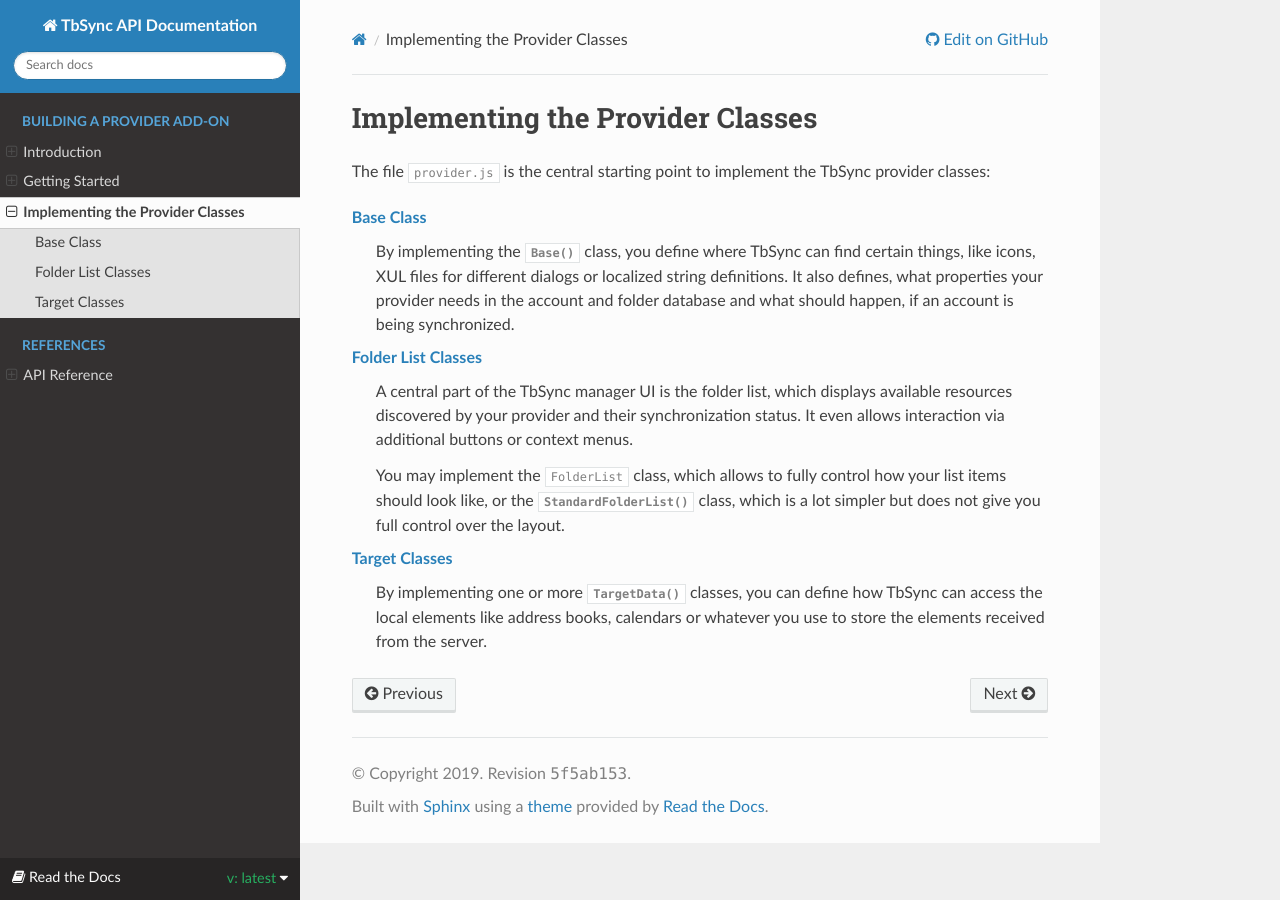
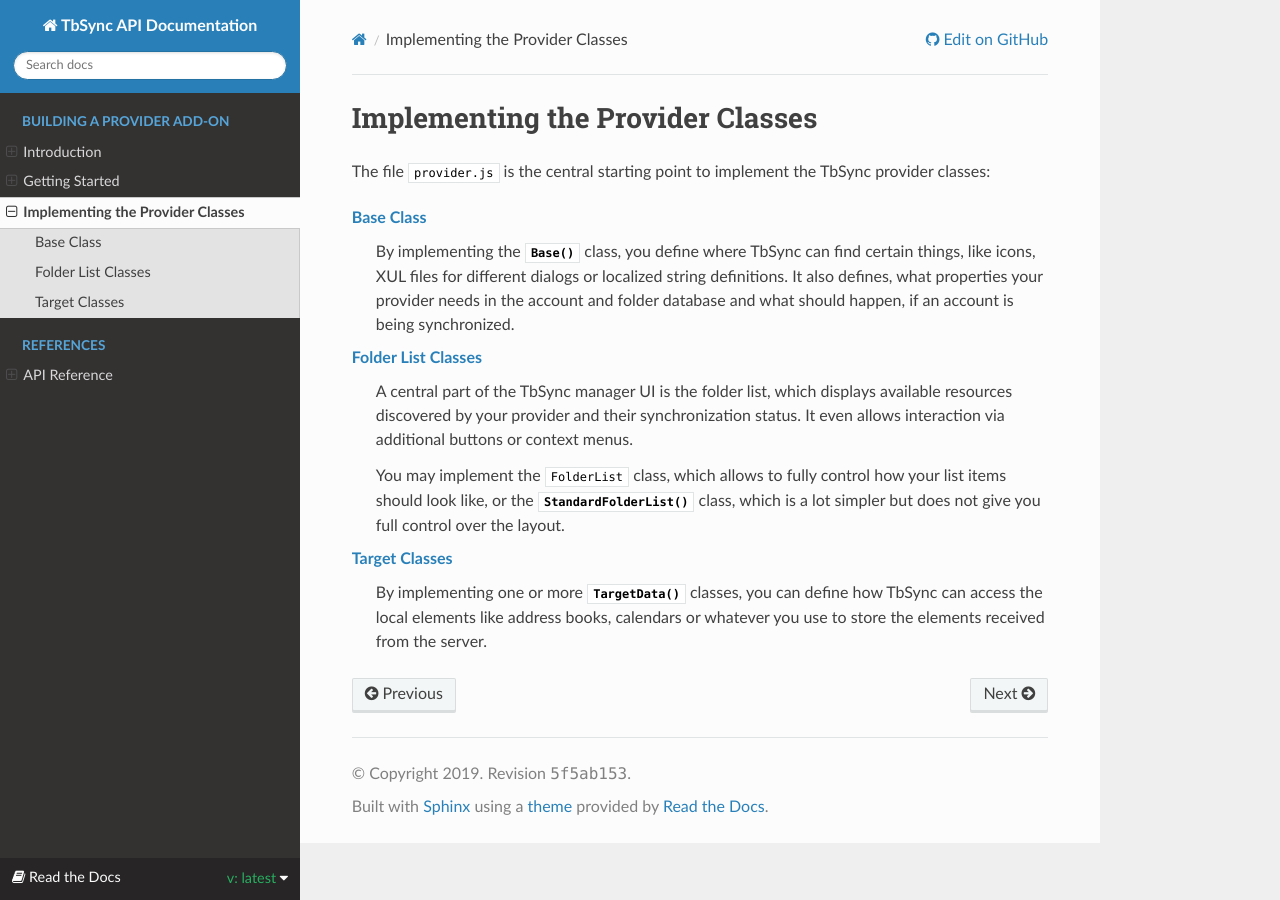
Before and after one commit to jobisoft/Provider-4-TbSync, a Sphinx documentation site: the page built from docs/implementing.rst, in a window 1280 px wide. Built offline with Sphinx 7.4.7 and the Read the Docs theme 2.0.0, drawn with Linux system fonts in a browser that asks for light colours.

Commit message:
Update custom.css

```diff
--- a/docs/_static/custom.css
+++ b/docs/_static/custom.css
@@ -1,5 +1,5 @@
 code.literal {
-	color: grey !important;
+	color: black !important;
 }
 
 a.reference code.literal {
```
